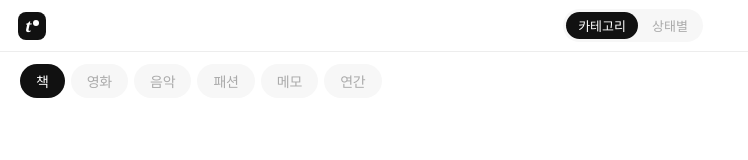
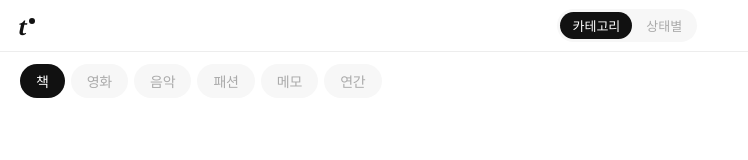
Before and after one commit to chaelim99/taste-archive, a plain HTML site: page index.html in a window 1280 px wide. Shown: the full height of the page, 0-748 px from the left. Drawn offline with Linux system fonts and the light colour scheme.

Commit message:
Add files via upload

```diff
--- a/index.html
+++ b/index.html
@@ -33,7 +33,9 @@ body{font-family:'Inter',system-ui,-apple-system,sans-serif;background:var(--bg)
 header{height:52px;padding:0 18px;display:flex;align-items:center;justify-content:space-between;flex-shrink:0;border-bottom:.5px solid var(--border);gap:10px}
 .logo-wrap{display:flex;align-items:center;gap:12px}
 .hdr-center{display:flex;gap:2px;background:var(--bg2);border-radius:20px;padding:3px;flex-shrink:0}
-.logo-icon{display:flex;align-items:center;flex-shrink:0}
+.logo-icon{display:flex;align-items:center;flex-shrink:0;pointer-events:none}
+.logo-mark{display:flex;align-items:center;font-family:Georgia,serif;font-style:italic;font-weight:700;font-size:22px;color:#111;position:relative;letter-spacing:-.5px;pointer-events:none}
+.logo-mark-dot{width:6px;height:6px;border-radius:50%;background:#111;margin-left:2px;margin-top:-10px;pointer-events:none}
 
 .logo-dot{color:var(--text)}
 .view-toggle{display:flex;gap:2px;background:var(--bg2);border-radius:20px;padding:3px}
@@ -412,13 +414,7 @@ nav::-webkit-scrollbar{display:none}
 </head>
 <body>
 <header>
-  <div class="logo-icon">
-    <svg width="28" height="28" viewBox="0 0 28 28" fill="none" xmlns="http://www.w3.org/2000/svg">
-      <rect width="28" height="28" rx="8" fill="#111"/>
-      <text x="7" y="20" font-family="Georgia,serif" font-size="16" font-style="italic" font-weight="700" fill="white">t</text>
-      <circle cx="18" cy="11" r="3" fill="#ffffff"/>
-    </svg>
-  </div>
+  <div class="logo-icon"><div class="logo-mark">t<span class="logo-mark-dot"></span></div></div>
   <div class="hdr-center" id="view-toggle">
     <button class="vt-btn on" data-vt="cat">카테고리</button>
     <button class="vt-btn" data-vt="status">상태별</button>
@@ -1554,8 +1550,8 @@ function buildShareCard(){
   const bars=cats.map((c,i)=>`<div class="share-bar-row"><div class="share-bar-l">${CAT_NAME[c]}</div><div class="share-bar-t"><div class="share-bar-f" style="width:${Math.round(dc[i]/mx*100)}%"></div></div><div class="share-bar-n">${dc[i]}</div></div>`).join('');
   $('share-card').innerHTML=`<div class="share-card-logo">taste<span>.</span>archive</div><div class="share-card-year">${new Date().getFullYear()}년 기록</div><div class="share-card-stats"><div class="share-stat"><div class="share-stat-n">${td}</div><div class="share-stat-l">완료</div></div><div class="share-stat"><div class="share-stat-n">${avg}</div><div class="share-stat-l">평균 별점</div></div></div>${bars}`;
 }
-$('share-trigger').onclick=()=>{buildShareCard();$('share-overlay').classList.add('open');};
-[$('share-close'),$('share-cancel')].forEach(b=>b.onclick=()=>$('share-overlay').classList.remove('open'));
+$('share-trigger')?.addEventListener('click',()=>{buildShareCard();$('share-overlay').classList.add('open');});
+[$('share-close'),$('share-cancel')].filter(Boolean).forEach(b=>b.onclick=()=>$('share-overlay').classList.remove('open'));
 $('share-overlay').onclick=e=>{if(e.target===$('share-overlay'))$('share-overlay').classList.remove('open');};
 $('share-dl').onclick=()=>{
   const card=$('share-card');
```
